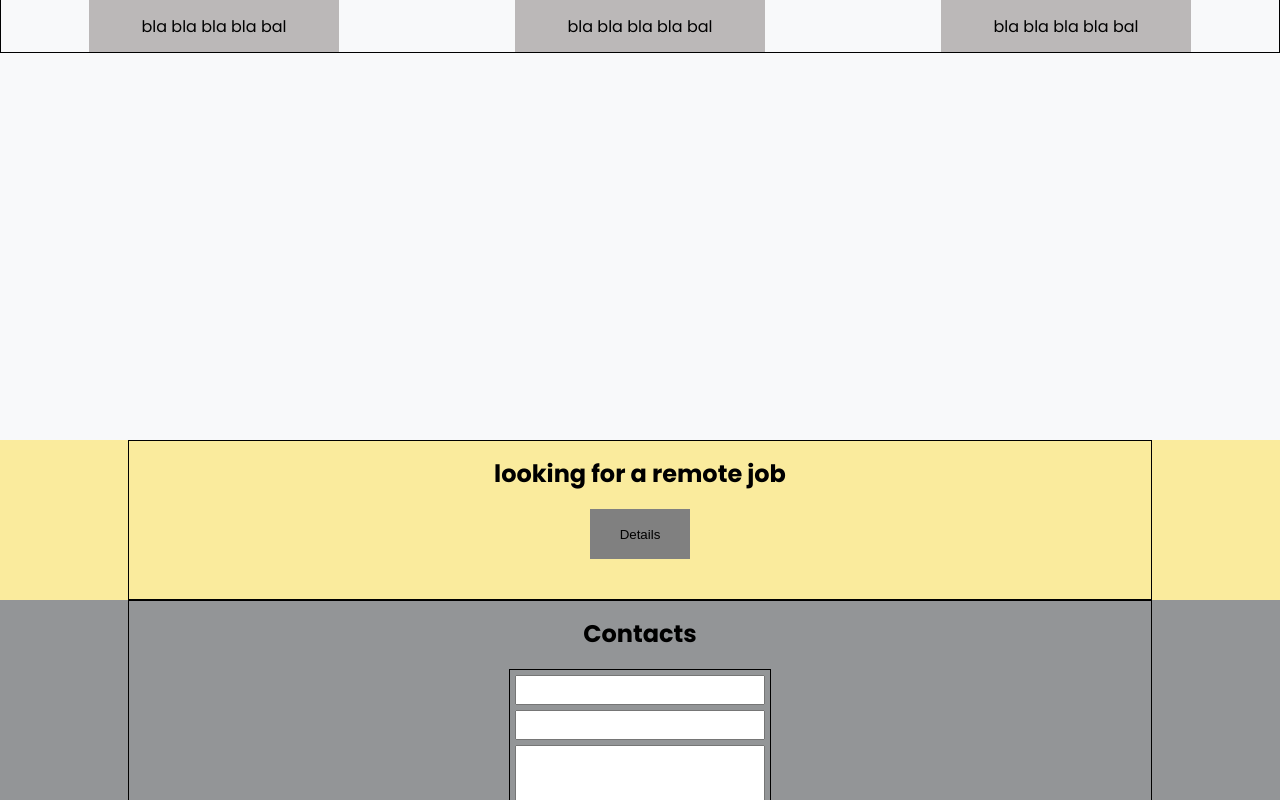
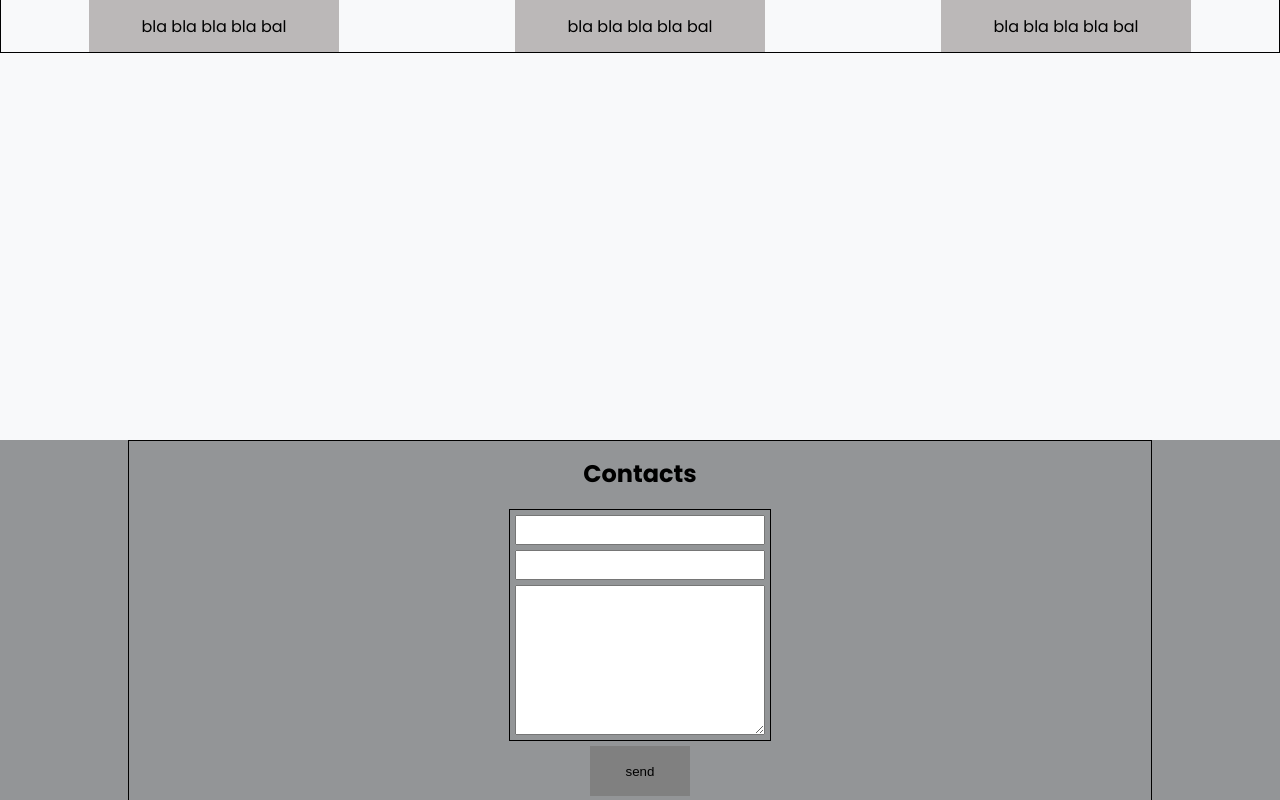
Before and after one commit to Reni101/Portfolio, a React (Create React App) app: page / in a window 1280 px wide. Shown: the part 2045-2845 px from the top of the page. Built offline with nearby package versions, Linux system fonts and the light colour scheme.

Commit message:
delete rem job

```diff
--- a/src/App.tsx
+++ b/src/App.tsx
@@ -2,7 +2,6 @@ import React from 'react';
 import './App.css';
 import Main from "./components/main/Main";
 import Skills from "./components/Skills/Skills";
-import RemoteJob from "./components/remoteJob/RemoteJob";
 import Contacts from "./components/contacts/Contacts";
 import Header from "./components/header/Header";
 import Footer from "./components/footer/Footer";
@@ -15,7 +14,7 @@ function App() {
             <Main/>
             <Skills/>
             <Projects/>
-            <RemoteJob/>
+
             <Contacts/>
             <Footer/>
         </div>
--- a/src/components/Skills/Skill/Skill.module.css
+++ b/src/components/Skills/Skill/Skill.module.css
@@ -18,6 +18,7 @@
 .icon > img {
     max-width: 50px;
     max-height: 50px;
+    min-height: 45px;
 }
 
 h3 {
--- a/src/components/remoteJob/RemoteJob.module.css
+++ /dev/null
@@ -1,20 +0,0 @@
-.mainBlock{
-    background-color: #faeb9d;
-    height: 20vh;
-}
-.mainContainer{
-    border: 1px solid;
-    height: 100%;
-    width: 80%;
-    margin: 0 auto;
-    display: flex;
-    flex-direction: column;
-    justify-content:flex-start;
-    align-items: center;
-}
-.button{
-    border: 0;
-    background-color: gray;
-    width: 100px;
-    height: 50px;
-}
--- a/src/components/remoteJob/RemoteJob.tsx
+++ /dev/null
@@ -1,17 +0,0 @@
-import React from 'react';
-import style from './RemoteJob.module.css'
-
-const RemoteJob = () => {
-    return (
-        <div className={style.mainBlock}>
-            <div className={style.mainContainer}>
-                <h2>looking for a remote job</h2>
-                <button className={style.button}> Details</button>
-
-            </div>
-
-        </div>
-    );
-};
-
-export default RemoteJob;
```
Also changed, not shown: 1 other file (tests, documents, lock files or other folders).
